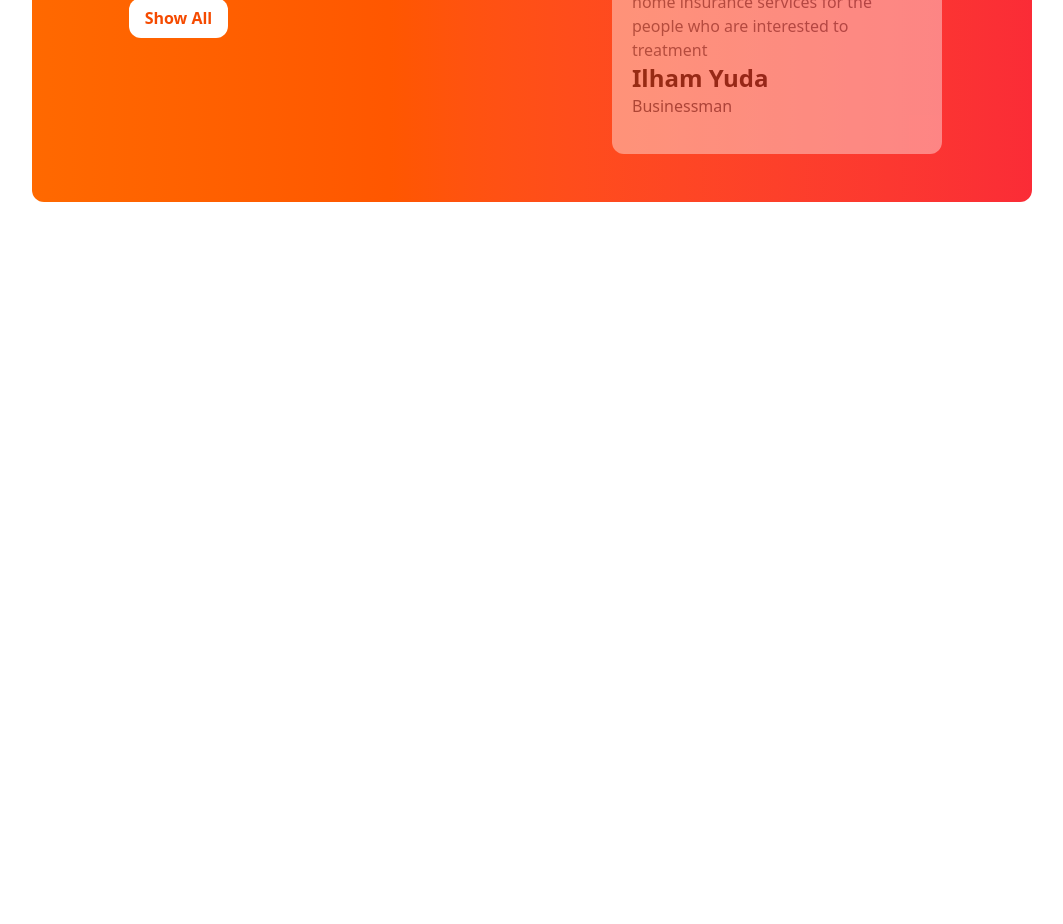
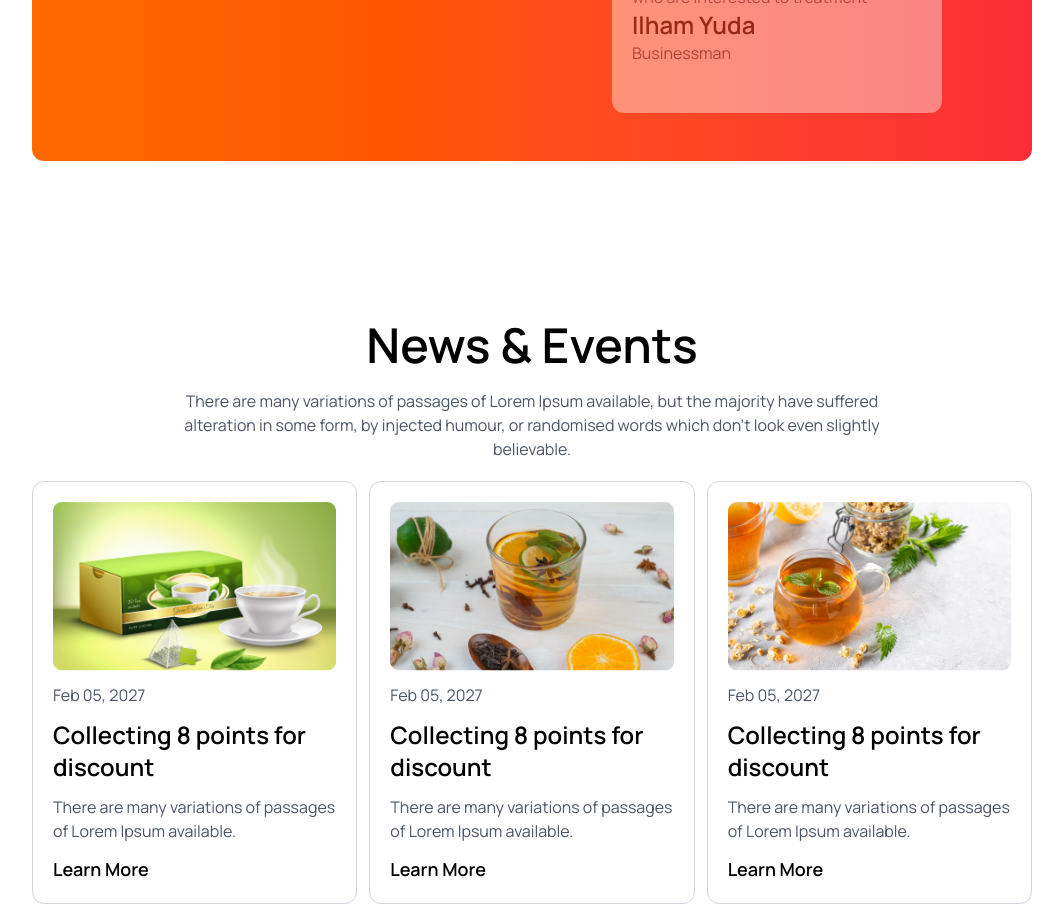
Before and after one commit to Charlie-033/Tea-House-Page, a plain HTML site: page index.html in a window 1280 px wide. Shown: the part 2172-3096 px from the top of the page, without its empty margins (108-1171 px from the left). Before the commit the page ends 2394 px from the top, so only its background shows below. Drawn offline with nearby package versions, Linux system fonts and the light colour scheme.

Commit message:
added news section

```diff
--- a/index.html
+++ b/index.html
@@ -22,9 +22,13 @@
       @theme {
         --color-clifford: #da373d;
       }
+      .manrope{
+        font-family: "Manrope", serif;
+      }
     </style>
   </head>
-  <body>
+  <body class="manrope">
+    <!-- Header Section -->
     <header
       class="lg:flex justify-between items-center p-[25px] max-w-screen-2xl mx-auto 2xl:ml-30 xl:ml-20 lg:ml-10 md:ml-5 sm:ml-0"
     >
@@ -59,6 +63,7 @@
       </div>
     </header>
     <main class="max-w-screen-2xl mx-auto mt-10 p-5 px-8 md:px-16 lg:px-35">
+      <!-- Product Section -->
         <section>
             <h2 class="text-3xl font-semibold text-center text-gray-900 mb-5">Our Featured Products</h2>
             <p class="text-gray-700 mb-10 text-center xl:mx-25">There are many variations of passages of Lorem Ipsum available, but the majority have suffered alteration in some form, by injected humour, or randomised words which don't look even slightly believable. </p>
@@ -164,6 +169,37 @@
               </div>
           </div>
          </section>
+         <!-- News Section -->
+          <section class="mt-40">
+            <div class="">
+            <h1 class="text-5xl font-semibold text-center">News & Events</h1>
+            <p class="text-gray-600 mx-auto text-center lg:w-3/4 mt-5 mb-5">There are many variations of passages of Lorem Ipsum available, but the majority have suffered alteration in some form, by injected humour, or randomised words which don't look even slightly believable. </p>
+            </div>
+            <!-- news cards -->
+            <div class="grid grid-cols-1 gap-3 md:grid-cols-2 lg:grid-cols-3 ">
+              <div class="border border-gray-300 p-5 2xl:mr-12 rounded-xl">
+                <div><img src="images/news-1.png" alt=""></div>
+                <p class="text-gray-600 mt-3 mb-3">Feb 05, 2027</p>
+                <h4 class="text-2xl font-semibold">Collecting 8 points for discount</h4>
+                <p class="text-gray-600 mt-3 mb-3">There are many variations of passages of Lorem Ipsum available.</p>
+                <div class="text-lg font-semibold dec"><a href="Learn More">Learn More</a></div>
+              </div>
+              <div class="border border-gray-300 p-5 2xl:mr-12 rounded-xl">
+                <div><img src="images/news-2.png" alt=""></div>
+                <p class="text-gray-600 mt-3 mb-3">Feb 05, 2027</p>
+                <h4 class="text-2xl font-semibold">Collecting 8 points for discount</h4>
+                <p class="text-gray-600 mt-3 mb-3">There are many variations of passages of Lorem Ipsum available.</p>
+                <div class="text-lg font-semibold dec"><a href="Learn More">Learn More</a></div>
+              </div>
+              <div class="border border-gray-300 p-5 2xl:mr-12 rounded-xl">
+                <div><img src="images/news-3.png" alt=""></div>
+                <p class="text-gray-600 mt-3 mb-3">Feb 05, 2027</p>
+                <h4 class="text-2xl font-semibold">Collecting 8 points for discount</h4>
+                <p class="text-gray-600 mt-3 mb-3">There are many variations of passages of Lorem Ipsum available.</p>
+                <div class="text-lg font-semibold dec"><a href="Learn More">Learn More</a></div>
+              </div>
+            </div>
+          </section>
     </main>
   </body>
 </html>
```
